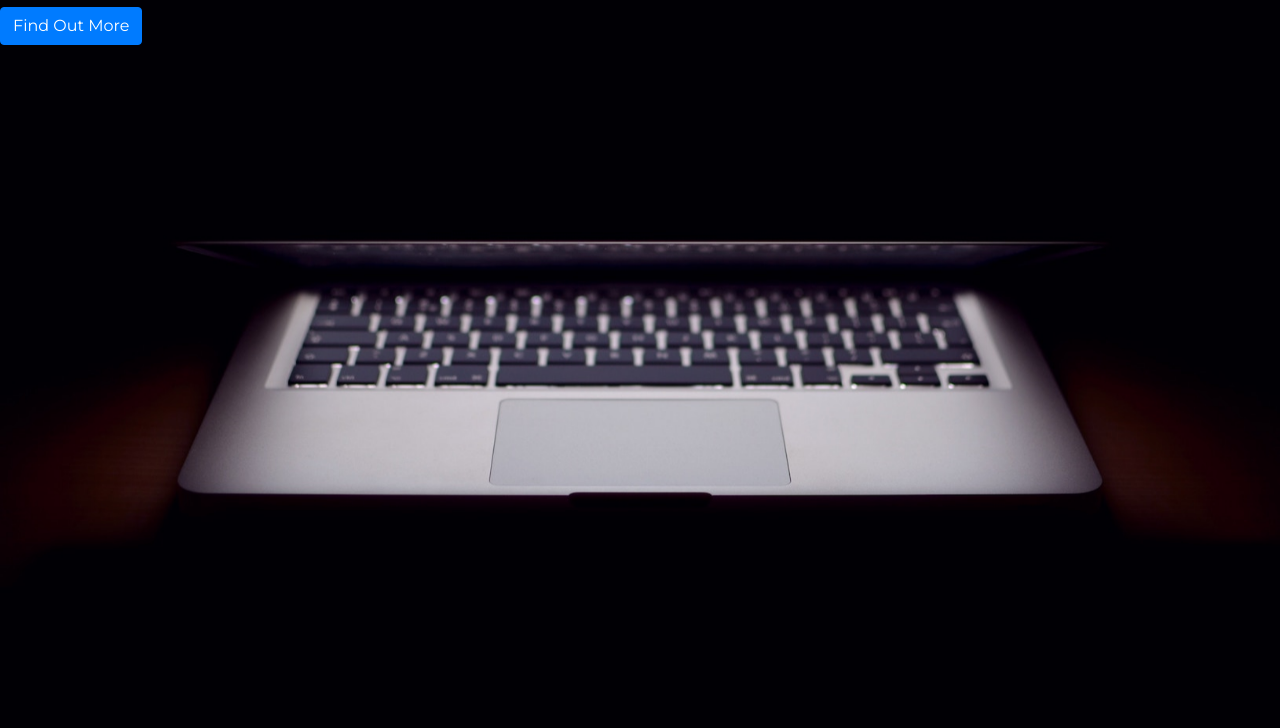
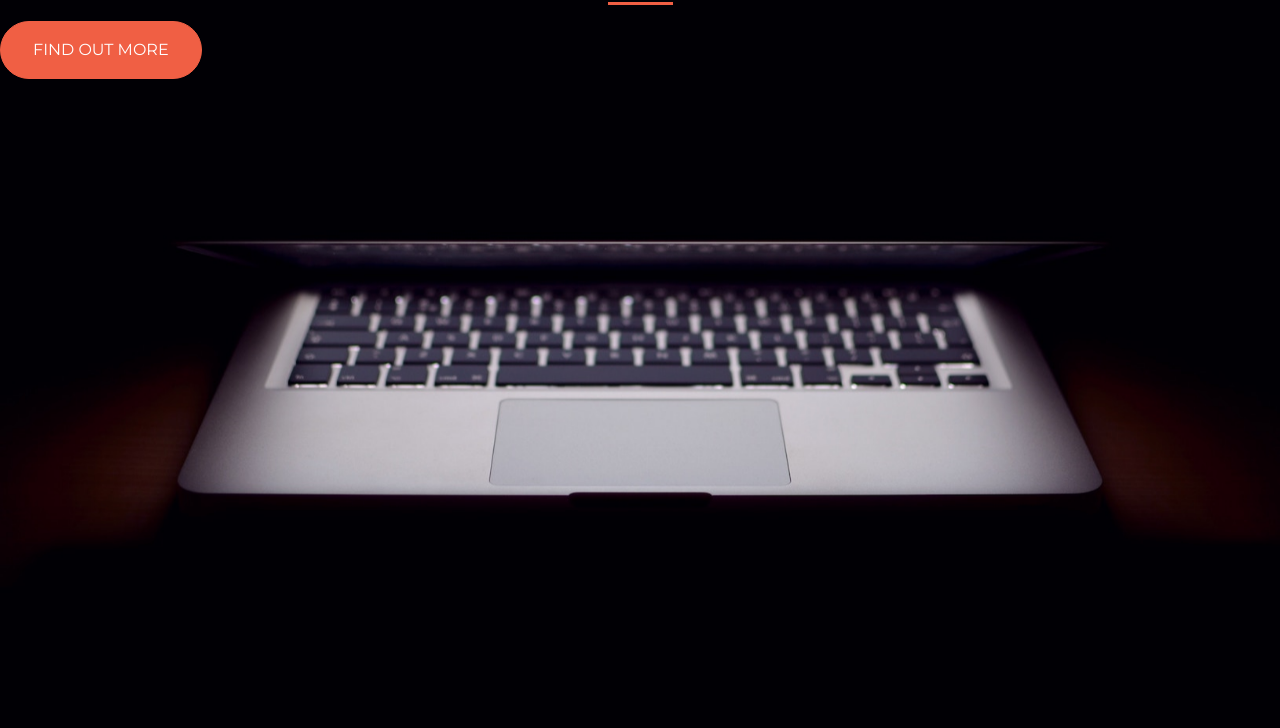
Before and after one commit to amirko300/cwd2020, a plain HTML site: page landingPage1/index.html in a window 1280 px wide. Shown: the part 72-800 px from the top of the page. Drawn offline with nearby package versions, Linux system fonts and the light colour scheme.

Commit message:
continue building the landing page

```diff
--- a/landingPage1/index.html
+++ b/landingPage1/index.html
@@ -1,5 +1,6 @@
 <!doctype html>
 <html lang="en">
+
 <head>
   <title>StartUp</title>
   <!-- Required meta tags -->
@@ -10,17 +11,27 @@
   <link href="https://fonts.googleapis.com/css?family=Montserrat" rel="stylesheet">
 
   <!-- Bootstrap CSS -->
-    <link rel="stylesheet" href="https://stackpath.bootstrapcdn.com/bootstrap/4.3.1/css/bootstrap.min.css" integrity="sha384-ggOyR0iXCbMQv3Xipma34MD+dH/1fQ784/j6cY/iJTQUOhcWr7x9JvoRxT2MZw1T" crossorigin="anonymous">
+  <link rel="stylesheet" href="https://stackpath.bootstrapcdn.com/bootstrap/4.3.1/css/bootstrap.min.css"
+    integrity="sha384-ggOyR0iXCbMQv3Xipma34MD+dH/1fQ784/j6cY/iJTQUOhcWr7x9JvoRxT2MZw1T" crossorigin="anonymous">
   <link rel="stylesheet" href="style.css">
 </head>
+
 <body>
-      <h1><strong>THE BIGgest startup event of the year</strong><h1>
-      <a name="" id="" class="btn btn-primary" href="#" role="button">Find Out More</a>
+  <h1 class="text-uppercase"><strong>THE BIGgest startup event of the year</strong></h1>
+  <hr>
+  <a name="" id="" class="btn btn-primary btn-xl" href="#" role="button">Find Out More</a>
 
   <!-- Optional JavaScript -->
   <!-- jQuery first, then Popper.js, then Bootstrap JS -->
-    <script src="https://code.jquery.com/jquery-3.3.1.slim.min.js" integrity="sha384-q8i/X+965DzO0rT7abK41JStQIAqVgRVzpbzo5smXKp4YfRvH+8abtTE1Pi6jizo" crossorigin="anonymous"></script>
-    <script src="https://cdnjs.cloudflare.com/ajax/libs/popper.js/1.14.7/umd/popper.min.js" integrity="sha384-UO2eT0CpHqdSJQ6hJty5KVphtPhzWj9WO1clHTMGa3JDZwrnQq4sF86dIHNDz0W1" crossorigin="anonymous"></script>
-    <script src="https://stackpath.bootstrapcdn.com/bootstrap/4.3.1/js/bootstrap.min.js" integrity="sha384-JjSmVgyd0p3pXB1rRibZUAYoIIy6OrQ6VrjIEaFf/nJGzIxFDsf4x0xIM+B07jRM" crossorigin="anonymous"></script>
+  <script src="https://code.jquery.com/jquery-3.3.1.slim.min.js"
+    integrity="sha384-q8i/X+965DzO0rT7abK41JStQIAqVgRVzpbzo5smXKp4YfRvH+8abtTE1Pi6jizo"
+    crossorigin="anonymous"></script>
+  <script src="https://cdnjs.cloudflare.com/ajax/libs/popper.js/1.14.7/umd/popper.min.js"
+    integrity="sha384-UO2eT0CpHqdSJQ6hJty5KVphtPhzWj9WO1clHTMGa3JDZwrnQq4sF86dIHNDz0W1"
+    crossorigin="anonymous"></script>
+  <script src="https://stackpath.bootstrapcdn.com/bootstrap/4.3.1/js/bootstrap.min.js"
+    integrity="sha384-JjSmVgyd0p3pXB1rRibZUAYoIIy6OrQ6VrjIEaFf/nJGzIxFDsf4x0xIM+B07jRM"
+    crossorigin="anonymous"></script>
 </body>
+
 </html>
--- a/landingPage1/style.css
+++ b/landingPage1/style.css
@@ -2,7 +2,7 @@ body,html {
     width: 100%;
     height: 100%;
     font-family: Montserrat,sans-serif;
-    background: url(/landingPage1/header.jpg) center center fixed no-repeat;
+    background: url(header.jpg) center center fixed no-repeat;
     background-size: cover;
 }
 
@@ -10,3 +10,28 @@ h1 {
     font-size: 3rem;
     color: #e2dbdb;
 }
+
+hr {
+    border-color: #F05F44;
+    border-width: 3px;
+    max-width: 65px;
+}
+
+.btn {font-size: 700;
+      border-radius: 300px;
+      text-transform: uppercase;
+     }
+
+
+.btn-primary {
+    background-color: #F05F44;
+    border-color: #F05F44;
+}
+
+.btn-primary:hover {
+    background-color: #F05F44;
+    border-color: #F05F44;
+    border-width: 4px;
+}
+
+.btn-xl {padding: 1rem 2rem;}
```
Lines whose indentation alone changed are shown as unchanged.
